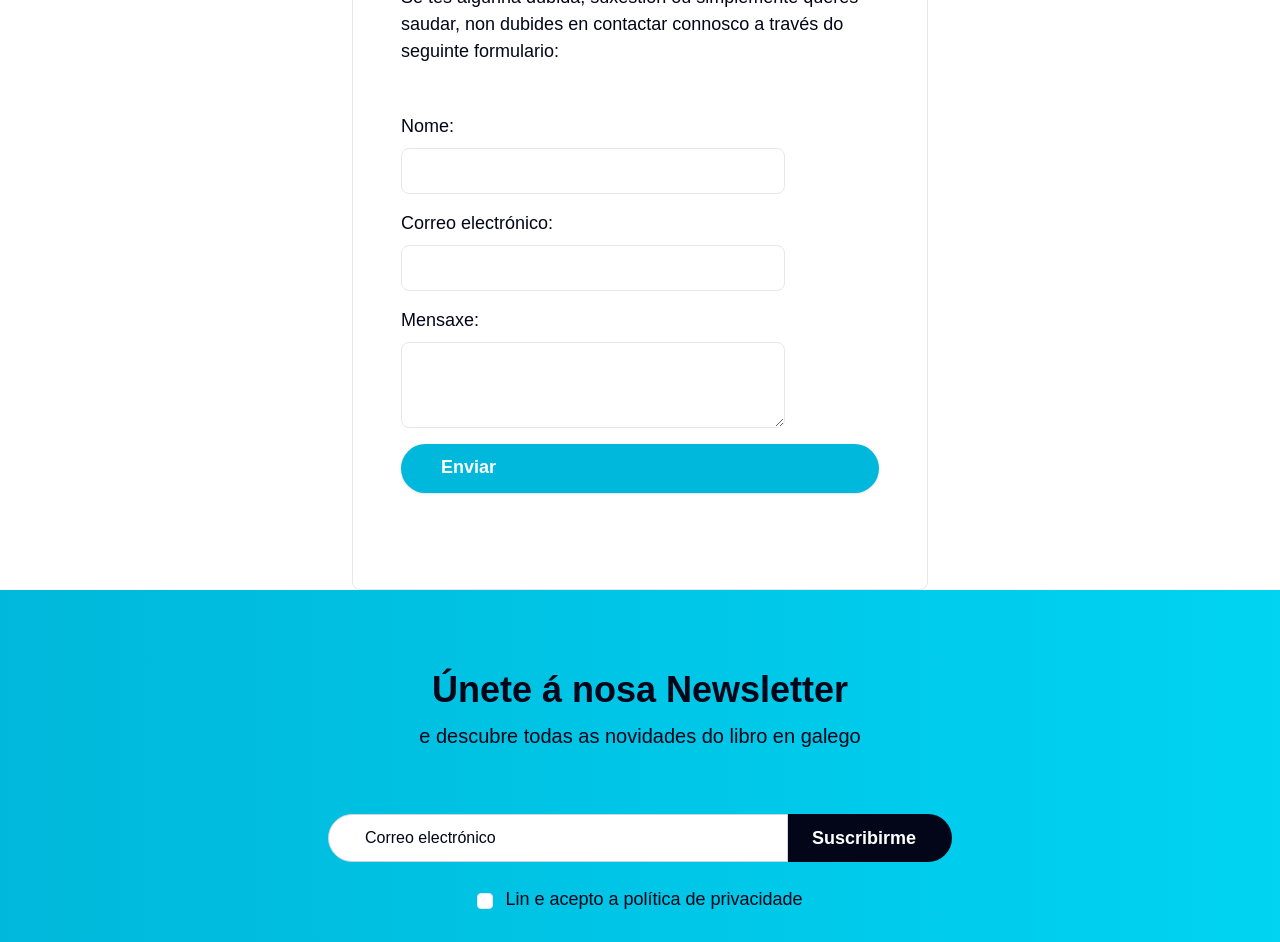
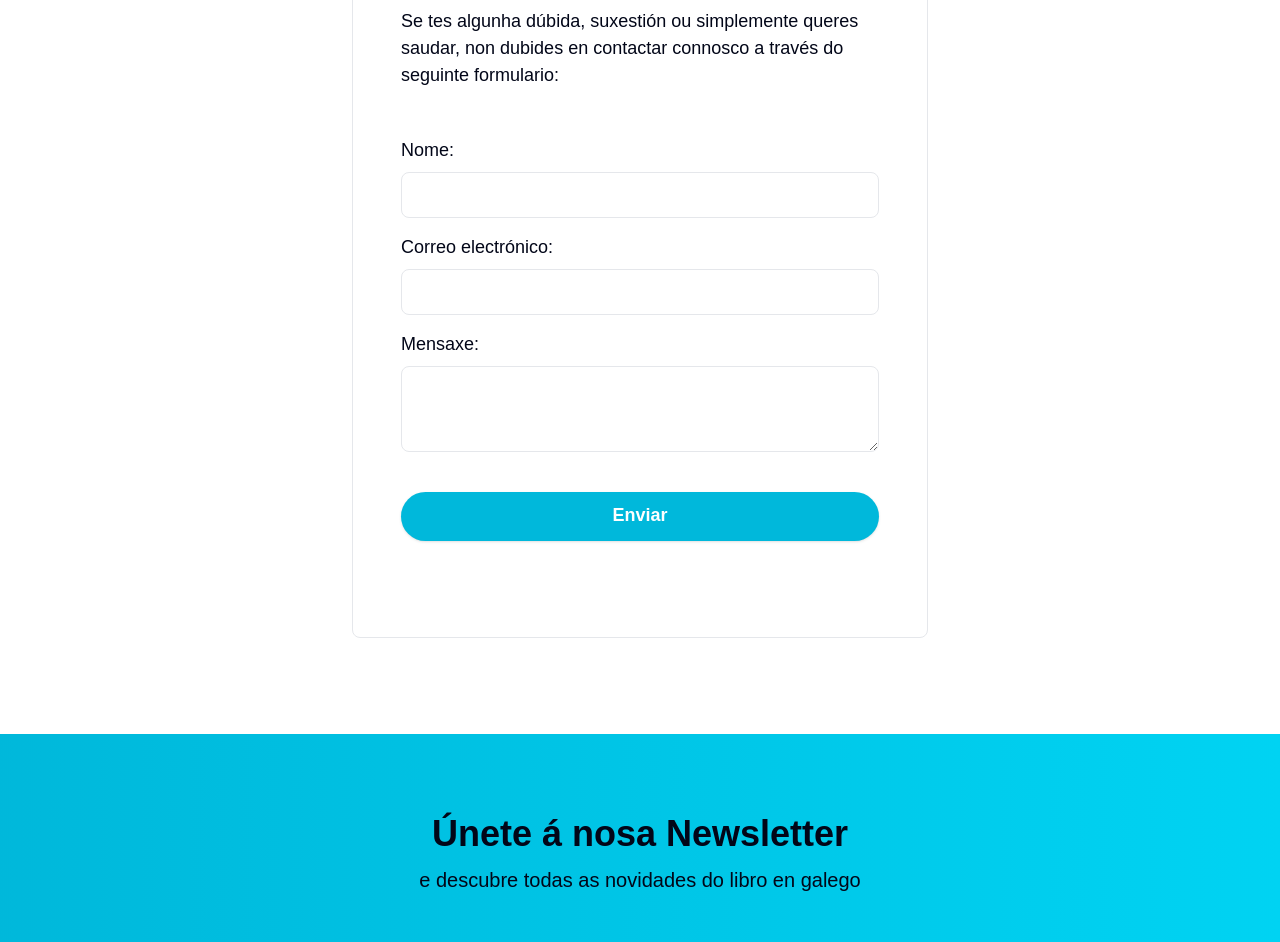
Before and after one commit to estudiocaravana/moito, an Astro site: page /contacto in a window 1280 px wide. Shown: the part 357-1299 px from the top of the page. Built offline with nearby package versions, Linux system fonts and the light colour scheme; Astro itself is replaced by a stand-in of ours.

Commit message:
detalles en contacto

```diff
--- a/src/components/Buscar.astro
+++ b/src/components/Buscar.astro
@@ -12,27 +12,14 @@
   }'
   >
     <div class="relative">
-      <div
-        class="absolute inset-y-0 start-0 flex items-center pointer-events-none z-20 ps-3.5"
-      >
-        <svg
-          class="shrink-0 size-4 text-gray-400 dark:text-white/60"
-          xmlns="http://www.w3.org/2000/svg"
-          width="24"
-          height="24"
-          viewBox="0 0 24 24"
-          fill="none"
-          stroke="currentColor"
-          stroke-width="2"
-          stroke-linecap="round"
-          stroke-linejoin="round"
-        >
+      <div class="absolute inset-y-0 start-0 flex items-center pointer-events-none z-20 ps-3.5">
+        <svg class="shrink-0 size-4 text-gray-400 dark:text-white/60" xmlns="http://www.w3.org/2000/svg" width="24" height="24" viewBox="0 0 24 24" fill="none" stroke="currentColor" stroke-width="2" stroke-linecap="round" stroke-linejoin="round">
           <circle cx="11" cy="11" r="8"></circle>
           <path d="m21 21-4.3-4.3"></path>
         </svg>
       </div>
       <input
-        class="py-2.5 py-3 ps-10 pe-4 block w-full border-gray-200 rounded-lg sm:text-sm focus:border-blue-500 focus:ring-blue-500 disabled:opacity-50 disabled:pointer-events-none dark:bg-neutral-900 dark:border-neutral-700 dark:text-neutral-400 dark:placeholder-neutral-500 dark:focus:ring-neutral-600"
+        class="py-3 ps-10 pe-4 block w-full border-gray-200 rounded-full sm:text-sm focus:border-blue-500 focus:ring-blue-500 disabled:opacity-50 disabled:pointer-events-none dark:bg-neutral-900 dark:border-neutral-700 dark:text-neutral-400 dark:placeholder-neutral-500 dark:focus:ring-neutral-600"
         type="text"
         role="combobox"
         aria-expanded="false"
@@ -43,11 +30,7 @@
     </div>
 
     <!-- SearchBox Dropdown -->
-    <div
-      class="absolute z-50 w-full bg-white border border-gray-200 rounded-lg dark:bg-neutral-800 dark:border-neutral-700"
-      style="display: none;"
-      data-hs-combo-box-output=""
-    >
+    <div class="absolute z-50 w-full bg-white border border-gray-200 rounded-xl p-6" style="display: none;" data-hs-combo-box-output="">
       <div
         class="max-h-72 rounded-b-lg overflow-hidden overflow-y-auto [&::-webkit-scrollbar]:w-2 [&::-webkit-scrollbar-thumb]:rounded-full [&::-webkit-scrollbar-track]:bg-gray-100 [&::-webkit-scrollbar-thumb]:bg-gray-300 dark:[&::-webkit-scrollbar-track]:bg-neutral-700 dark:[&::-webkit-scrollbar-thumb]:bg-neutral-500"
         data-hs-combo-box-output-items-wrapper=""
--- a/src/pages/contacto.astro
+++ b/src/pages/contacto.astro
@@ -5,31 +5,29 @@ import Migas from "../components/libro/Migas.astro";
 
 <Layout>
   <Migas />
-  <div class="caixa border border-gray-200 rounded-lg p-6 pb-12 lg:p-12 mt-6 !max-w-xl">
+  <div class="caixa border border-gray-200 rounded-lg p-6 pb-12 lg:p-12 mt-12 mb-24 !max-w-xl">
     <h1 class="text-4xl mt-12">Contacto</h1>
     <p class="mt-6 max-w-lg">Se tes algunha dúbida, suxestión ou simplemente queres saudar, non dubides en contactar connosco a través do seguinte formulario:</p>
-    <form action="https://formspree.io/f/mgebjvwp" method="POST" class="mt-12 flex flex-col gap-4 max-w-lg pb-12">
+    <form action="https://formspree.io/f/mgebjvwp" method="POST" class="mt-12 flex flex-col gap-4 pb-12">
       <div class="flex flex-col">
         <label for="name" class="mb-2 font-medium">Nome:</label>
-        <div class="max-w-sm space-y-3">
+        <div class="space-y-3">
           <input type="text" class="py-2.5 sm:py-3 px-4 block w-full border-gray-200 rounded-lg sm:text-sm focus:border-blue-500 focus:ring-blue-500 disabled:opacity-50 disabled:pointer-events-none" />
         </div>
       </div>
       <div class="flex flex-col">
         <label for="email" class="mb-2 font-medium">Correo electrónico:</label>
-        <div class="max-w-sm space-y-3">
+        <div class="space-y-3">
           <input type="text" class="py-2.5 sm:py-3 px-4 block w-full border-gray-200 rounded-lg sm:text-sm focus:border-blue-500 focus:ring-blue-500 disabled:opacity-50 disabled:pointer-events-none" />
         </div>
       </div>
       <div class="flex flex-col">
         <label for="message" class="mb-2 font-medium">Mensaxe:</label>
-        <div class="max-w-sm space-y-3">
-          <textarea
-            class="py-2 px-3 sm:py-3 sm:px-4 block w-full border-gray-200 rounded-lg sm:text-sm focus:border-blue-500 focus:ring-blue-500 disabled:opacity-50 disabled:pointer-events-none dark:bg-neutral-900 dark:border-neutral-700 dark:text-neutral-400 dark:placeholder-neutral-500 dark:focus:ring-neutral-600"
-            rows="3"></textarea>
+        <div class="space-y-3">
+          <textarea class="py-2 px-3 sm:py-3 sm:px-4 block w-full border-gray-200 rounded-lg sm:text-sm focus:border-blue-500 focus:ring-blue-500 disabled:opacity-50 disabled:pointer-events-none" rows="3"></textarea>
         </div>
       </div>
-      <button type="submit" class="shadow text-white pt-[10px] pb-[12px] flex items-center gap-3 px-10 rounded-full font-semibold focus:outline-hidden disabled:opacity-50 disabled:pointer-events-none bg-cyan-500 hover:bg-cyan-600 focus:bg-cyan-600">Enviar</button>
+      <button type="submit" class="shadow text-white pt-[10px] pb-[12px] mt-6 px-10 rounded-full font-semibold focus:outline-hidden disabled:opacity-50 disabled:pointer-events-none bg-cyan-500 hover:bg-cyan-600 focus:bg-cyan-600">Enviar</button>
     </form>
   </div>
 </Layout>
```
